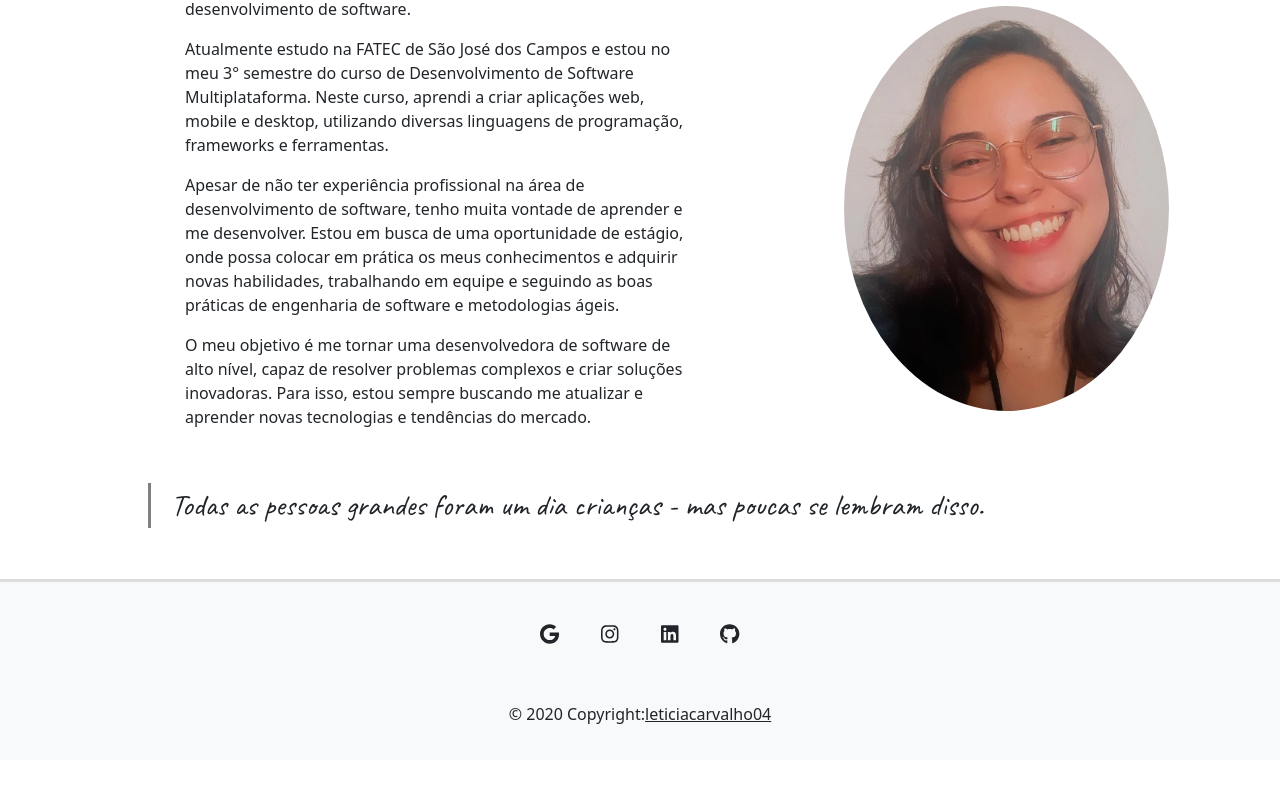
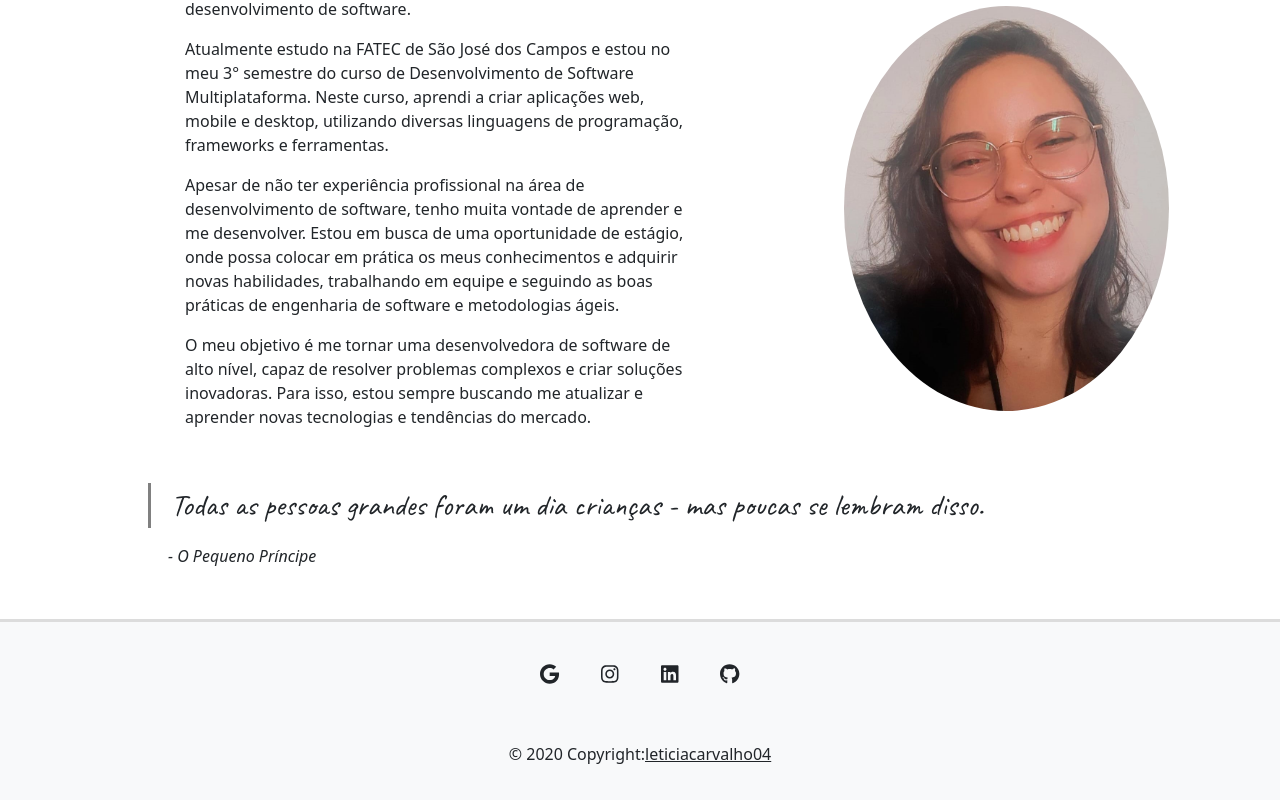
Before and after one commit to leticiacarvalho04/Portfolio, a React (Create React App) app: page / in a window 1280 px wide. Shown: the part 753-1553 px from the top of the page. Before the commit the page ends 1513 px from the top, so only its background shows below. Built offline with nearby package versions, Linux system fonts and the light colour scheme.

Commit message:
colocando o livro do quote

```diff
--- a/src/component/home/home.css
+++ b/src/component/home/home.css
@@ -76,5 +76,11 @@ h1 {
   font-family: 'Caveat';
   margin-top: 3%;
   justify-content: center;
+}
+
+
+.ass{
+  padding-left: 20px;
+  margin-left: 148px;
   margin-bottom: 4%;
 }
--- a/src/component/home/home.tsx
+++ b/src/component/home/home.tsx
@@ -71,6 +71,9 @@ export default function Home() {
       <blockquote className='quote'>
         <p>Todas as pessoas grandes foram um dia crianças - mas poucas se lembram disso.</p>
       </blockquote>
+      <div className='ass'>
+        <i><p>- O Pequeno Príncipe</p></i>
+      </div>
 
     </>
   );
```
